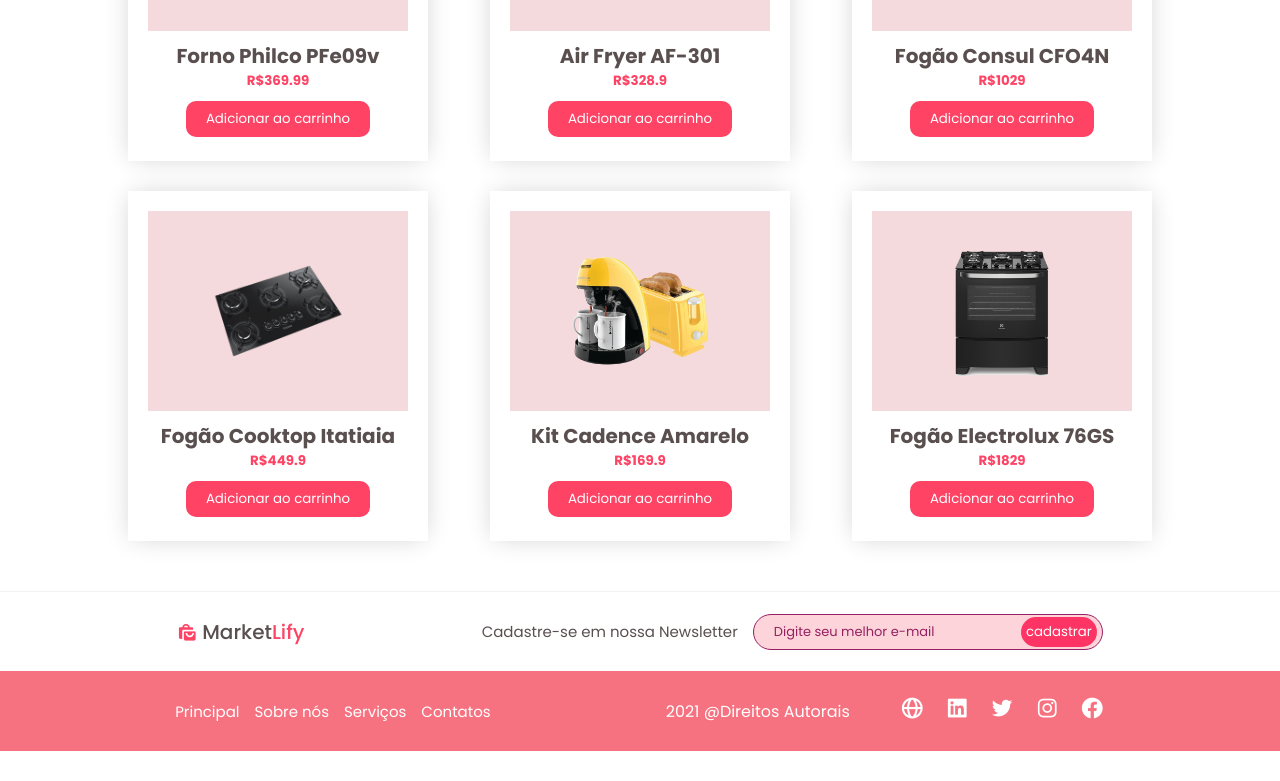
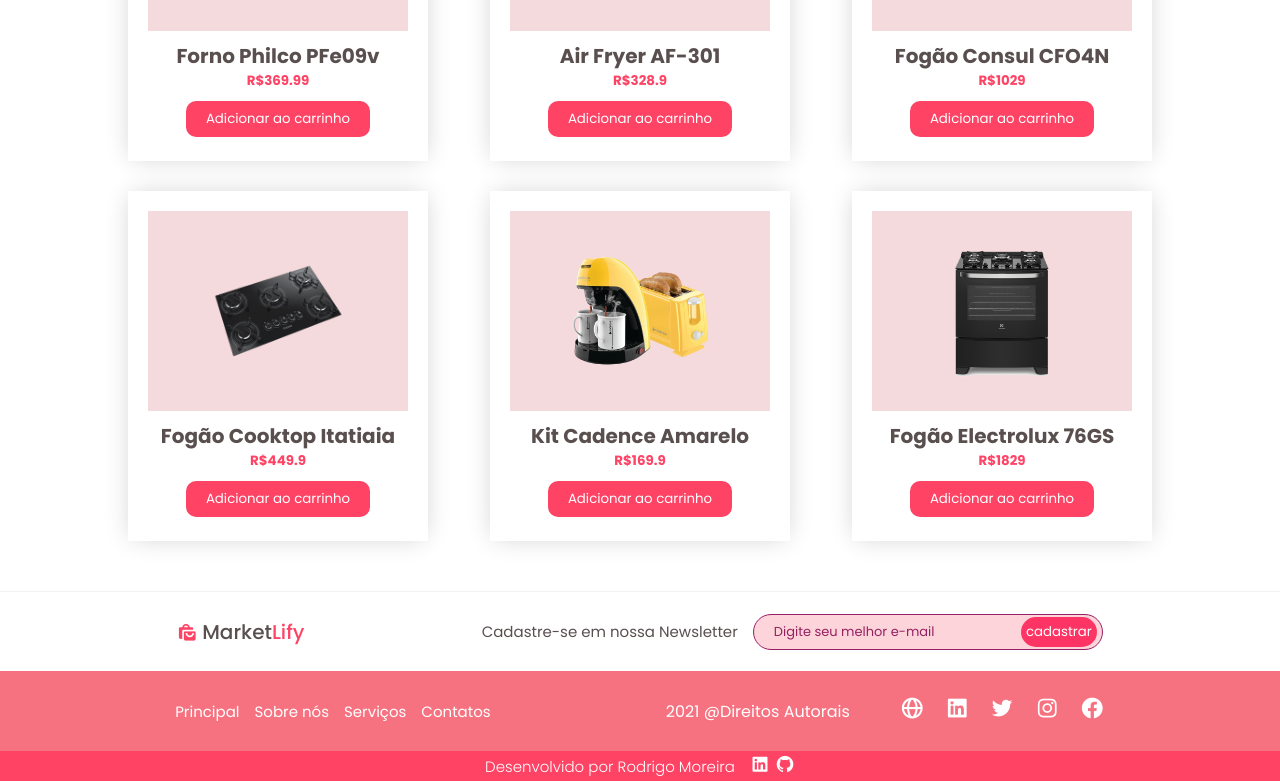
Before and after one commit to rodrigsmor/E-commerce, a React (Create React App) app: page / in a window 1280 px wide. Shown: the part 2762-3543 px from the top of the page. Before the commit the page ends 3513 px from the top, so only its background shows below. Built offline with nearby package versions, Linux system fonts and the light colour scheme; data requests are answered from the project's data file.

Commit message:
Footer finished

```diff
--- a/src/components/Footer/index.tsx
+++ b/src/components/Footer/index.tsx
@@ -50,6 +50,19 @@
                         </S.SocialMedias>
                     </div>
                 </S.Section2>
+
+                <S.Copyrights>
+                    <h6>Desenvolvido por Rodrigo Moreira</h6>
+
+                    <div className="social-medias">
+                        <a href="#linkedin">
+                           <i className='bx bxl-linkedin-square' ></i>
+                        </a>
+                        <a href="#github">
+                           <i className='bx bxl-github' ></i>
+                        </a>
+                    </div>
+                </S.Copyrights>
             </S.Container>
         </S.Footer>
     );
--- a/src/components/Footer/styled.ts
+++ b/src/components/Footer/styled.ts
@@ -74,6 +74,32 @@
     }
 `;
 
+export const Copyrights = styled.div`
+    width: 100%;
+    height: 30px;
+    display: flex;
+    grid-gap: 15px;
+    background: #fe4365;
+    align-items: center;
+    justify-content: center;
+
+    h6 {
+        color: #fff;
+        font-size: 15px;
+        font-weight: 300;
+    }
+
+    .social-medias {
+        display: flex;
+        grid-gap: 5px !important;
+
+        a {
+            color: #fff;
+            font-size: 20px;
+        }
+    }
+`;
+
 export const InputWrapper = styled.form`
     margin: 0;
     display: flex;
```
